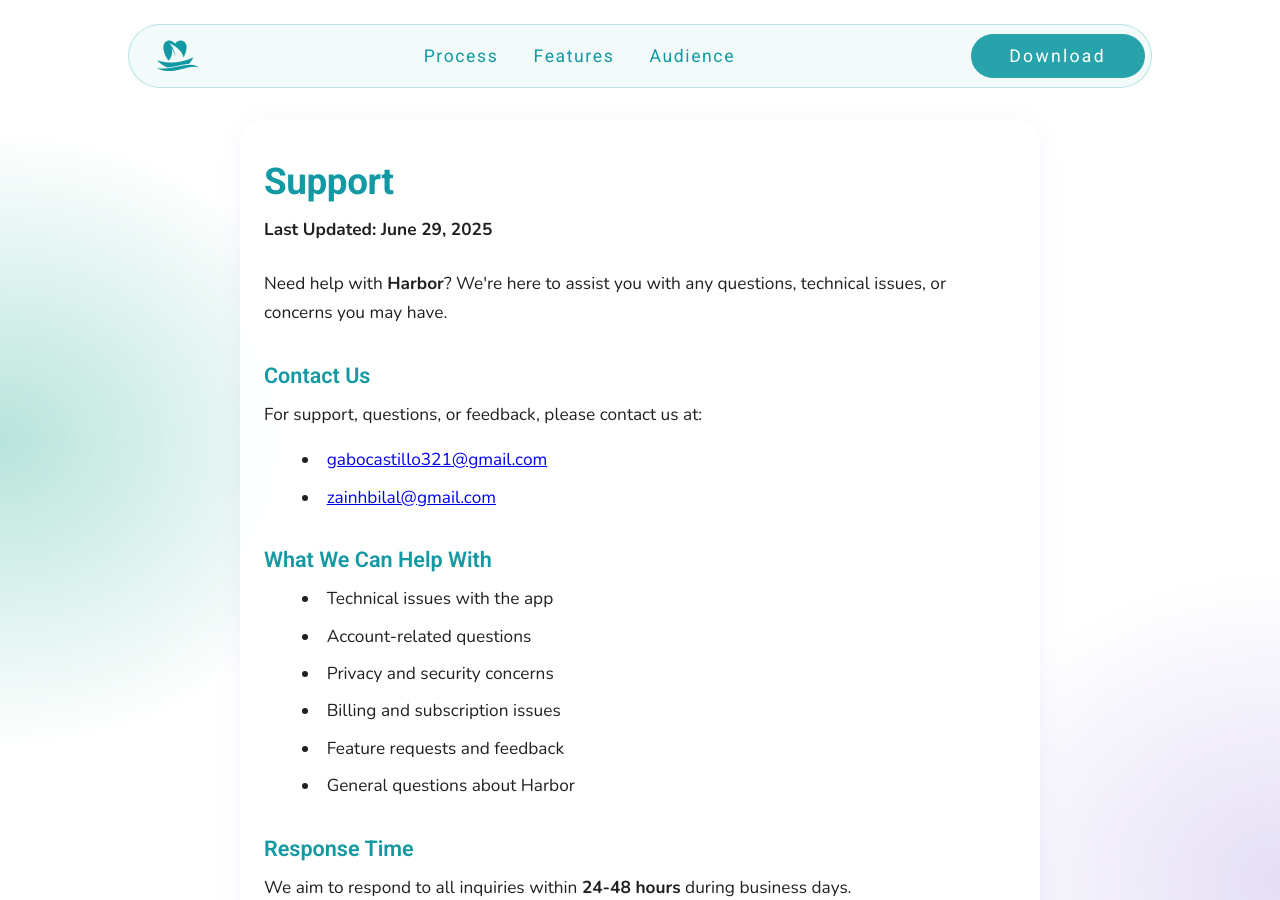
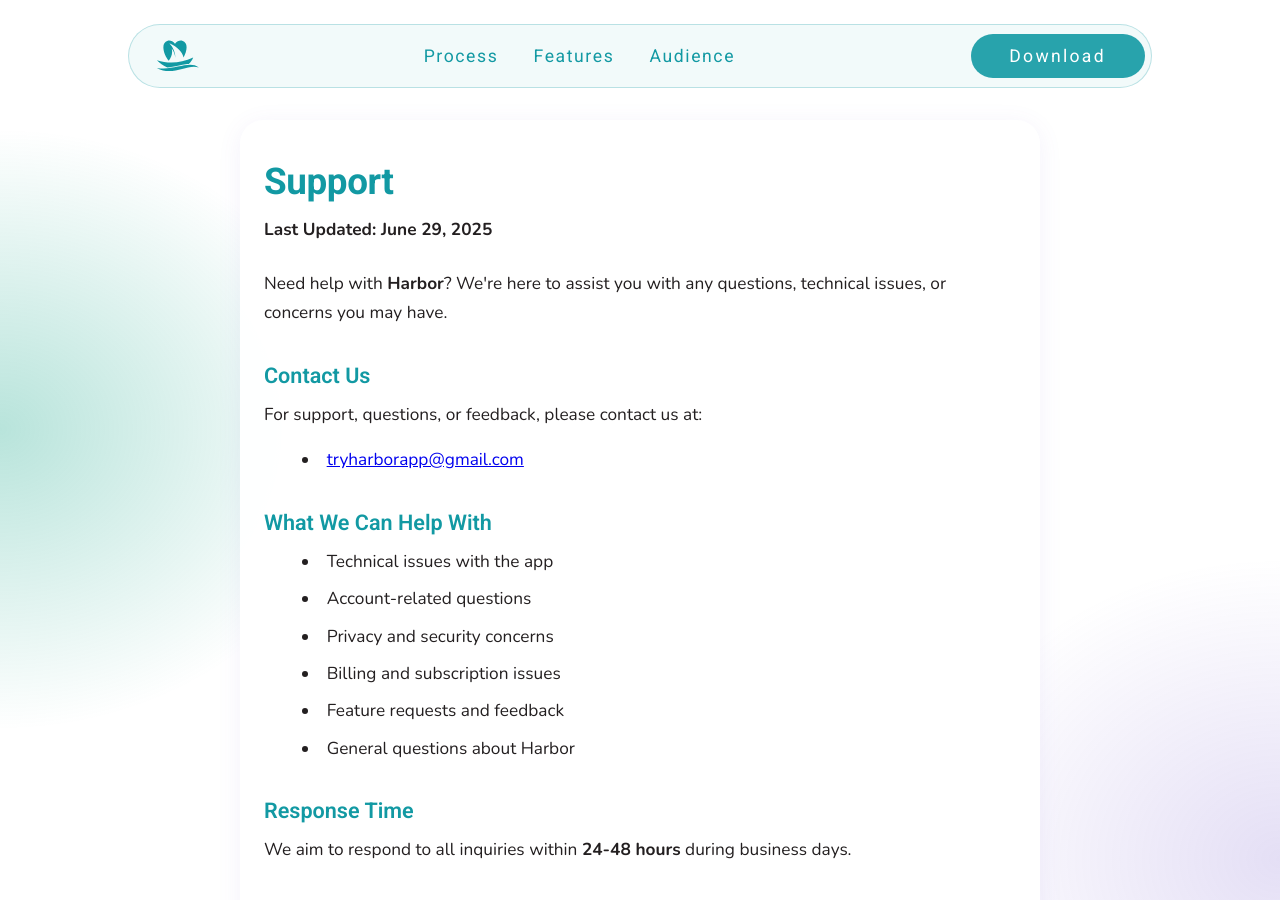
Before and after one commit to GabrielCastilloH/tryharbor.app, a Jekyll site: the page built from support.html, in a window 1280 px wide and 900 px high. Built offline with Jekyll 4.4.1, drawn with Linux system fonts in a browser that asks for light colours.

Commit message:
Update contact email across privacy, refund, support, and terms pages to new address for consistency

```diff
--- a/privacy.html
+++ b/privacy.html
@@ -177,7 +177,7 @@
   <h2 class="primary-color">Contact</h2>
   <p>
     For questions or concerns about your privacy, contact us at:
-    <a href="mailto:gabocastillo321@gmail.com">gabocastillo321@gmail.com</a>
+    <a href="mailto:tryharborapp@gmail.com">tryharborapp@gmail.com</a>
   </p>
   <p>We will respond to your inquiry within 30 days.</p>
 </main>
--- a/refund.html
+++ b/refund.html
@@ -21,7 +21,7 @@
   </ul>
   <p>
     To request a refund, contact us at
-    <a href="mailto:gabocastillo321@gmail.com">gabocastillo321@gmail.com</a>
+    <a href="mailto:tryharborapp@gmail.com">tryharborapp@gmail.com</a>
     within <strong>7 days</strong> of the charge. Refunds are issued at our
     discretion and processed via your original payment method.
   </p>
@@ -36,7 +36,7 @@
     <li>
       If you believe you were charged in error or have a payment-related
       concern, contact us first at
-      <a href="mailto:gabocastillo321@gmail.com">gabocastillo321@gmail.com</a>.
+      <a href="mailto:tryharborapp@gmail.com">tryharborapp@gmail.com</a>.
     </li>
     <li>
       We aim to resolve all issues within
--- a/support.html
+++ b/support.html
@@ -2,22 +2,19 @@
 layout: default
 title: Support
 ---
+
 <main class="container terms-container">
   <h1 class="terms-title primary-color">Support</h1>
   <p class="terms-updated"><strong>Last Updated: June 29, 2025</strong></p>
   <p>
-    Need help with <strong>Harbor</strong>? We're here to assist you with any questions, technical issues, or concerns you may have.
+    Need help with <strong>Harbor</strong>? We're here to assist you with any
+    questions, technical issues, or concerns you may have.
   </p>
   <h2 class="primary-color">Contact Us</h2>
-  <p>
-    For support, questions, or feedback, please contact us at:
-  </p>
+  <p>For support, questions, or feedback, please contact us at:</p>
   <ul>
     <li>
-      <a href="mailto:gabocastillo321@gmail.com">gabocastillo321@gmail.com</a>
-    </li>
-    <li>
-      <a href="mailto:zainhbilal@gmail.com">zainhbilal@gmail.com</a>
+      <a href="mailto:tryharborapp@gmail.com">tryharborapp@gmail.com</a>
     </li>
   </ul>
   <h2 class="primary-color">What We Can Help With</h2>
@@ -31,12 +28,11 @@
   </ul>
   <h2 class="primary-color">Response Time</h2>
   <p>
-    We aim to respond to all inquiries within <strong>24-48 hours</strong> during business days.
+    We aim to respond to all inquiries within
+    <strong>24-48 hours</strong> during business days.
   </p>
   <h2 class="primary-color">Before Contacting Us</h2>
-  <p>
-    To help us assist you more efficiently, please include:
-  </p>
+  <p>To help us assist you more efficiently, please include:</p>
   <ul>
     <li>A clear description of your issue or question</li>
     <li>Your device type and operating system (if applicable)</li>
--- a/terms.html
+++ b/terms.html
@@ -167,6 +167,6 @@
   <h2 class="primary-color">Contact</h2>
   <p>
     For questions about these Terms & Conditions, contact us at:
-    <a href="mailto:gabocastillo321@gmail.com">gabocastillo321@gmail.com</a>
+    <a href="mailto:tryharborapp@gmail.com">tryharborapp@gmail.com</a>
   </p>
 </main>
```
